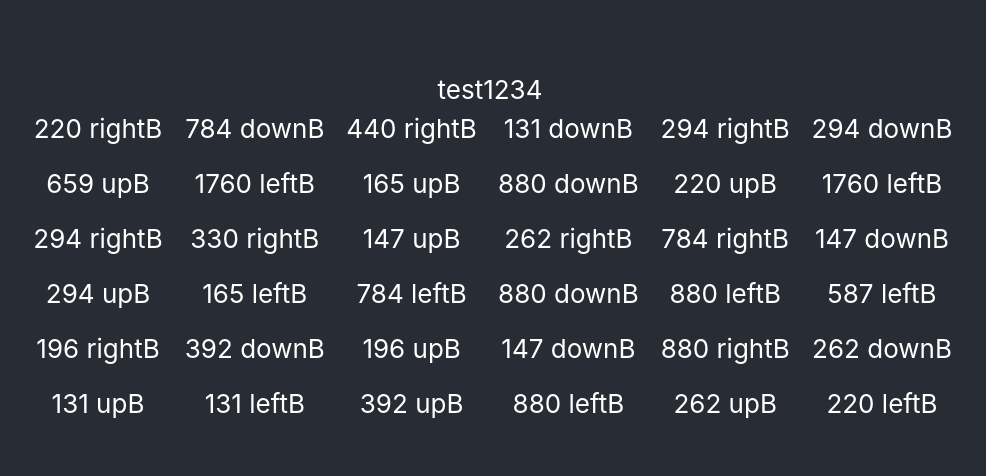
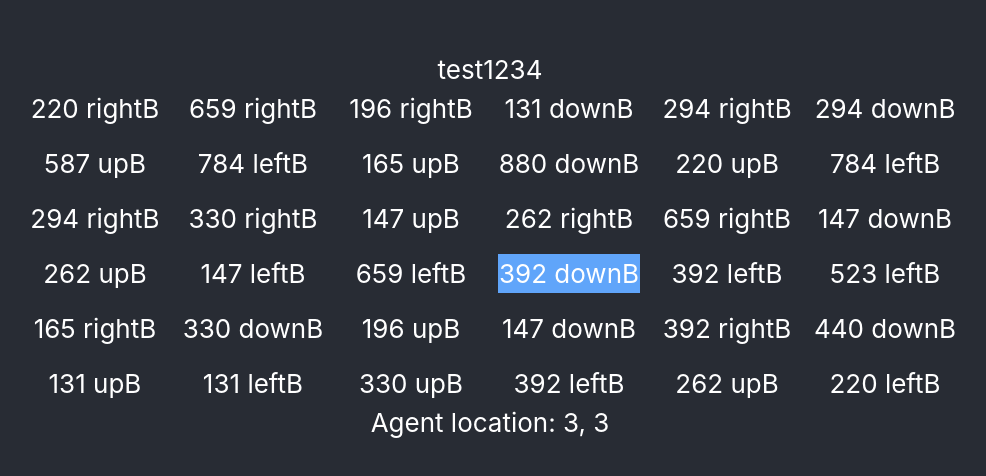
Before and after one commit to mreishus/electro, a React (Create React App) app: page / in a window 1280 px wide. Shown: the part 154-630 px from the top of the page, without its empty margins (150-1136 px from the left). Built offline with nearby package versions, Linux system fonts and the light colour scheme.

Commit message:
Let the agent play notes

```diff
--- a/package.json
+++ b/package.json
@@ -6,6 +6,7 @@
     "@testing-library/jest-dom": "^5.16.3",
     "@testing-library/react": "^12.1.4",
     "@testing-library/user-event": "^13.5.0",
+    "classnames": "^2.3.1",
     "react": "^17.0.2",
     "react-dom": "^17.0.2",
     "react-scripts": "5.0.0",
--- a/src/components/cell.js
+++ b/src/components/cell.js
@@ -1,13 +1,22 @@
 import React from "react";
+import classNames from "classnames";
 
 class Cell extends React.Component {
+  componentDidUpdate(prevProps) {
+    const { playNote, freq, active } = this.props;
+    if (!prevProps.active && active) {
+      playNote(freq);
+    }
+  }
   render() {
-    const {playNote, direction, freq} = this.props;
+    const { playNote, direction, freq, active } = this.props;
+    const divClass = classNames({
+      "bg-blue-400": active,
+    });
     return (
-      <div>
+      <div className={divClass}>
         {Math.round(freq)} {direction}
-        <button onClick={() => playNote(freq)}>
-          B</button>
+        <button onClick={() => playNote(freq)}>B</button>
       </div>
     );
   }
--- a/src/components/grid.js
+++ b/src/components/grid.js
@@ -19,7 +19,6 @@
   "D5",
   "E5",
   "G5",
-  "A6",
 ];
 const randomNote = () =>
   aMinorPentatonic[Math.floor(Math.random() * aMinorPentatonic.length)];
@@ -33,23 +32,48 @@
     this.audioCtx = new AudioContext();
     this.state = {
       grid: this.makeGrid(),
+      agent1: { loc: [0, 0] },
     };
   }
+
   componentWillMount() {
     this.scheduleTick();
   }
+
   componentWillUnmount() {
     clearTimeout(this.timer);
   }
 
   tick = () => {
     console.log("tick");
-    this.scheduleTick();
+
+    let { agent1, grid } = this.state;
+    let [x, y] = agent1.loc;
+
+    const dir = grid[y][x].direction;
+    switch (dir) {
+      case "left":
+        x -= 1;
+        break;
+      case "right":
+        x += 1;
+        break;
+      case "up":
+        y -= 1;
+        break;
+      case "down":
+        y += 1;
+        break;
+    }
+    x = (x + width) % width;
+    y = (y + height) % width;
+    agent1.loc = [x, y];
+    this.setState({ agent1 }, () => this.scheduleTick());
   };
 
   scheduleTick = () => {
     clearTimeout(this.timer);
-    this.timer = setTimeout(() => this.tick(), 1000);
+    this.timer = setTimeout(() => this.tick(), 180);
   };
 
   playNote = (freq) => {
@@ -69,20 +93,21 @@
     // Add low pass filter
     const filter = audioCtx.createBiquadFilter();
     filter.type = "lowpass";
-    filter.frequency.value = 1200;
-    filter.Q.value = 15;
+    filter.frequency.value = 2000;
+    filter.Q.value = 1;
     // Connect via filter
     osc.connect(filter);
     filter.connect(audioCtx.destination);
 
     osc.start();
-    osc.stop(audioCtx.currentTime + 0.24);
+    osc.stop(audioCtx.currentTime + 0.15);
     console.log("clicked");
   };
 
   makeGrid = () => {
     let directions = [
-      ["right", "down", "right", "down", "right", "down"],
+      //["right", "down", "right", "down", "right", "down"],
+      ["right", "right", "right", "down", "right", "down"],
       ["up", "left", "up", "down", "up", "left"],
       ["right", "right", "up", "right", "right", "down"],
       ["up", "left", "left", "down", "left", "left"],
@@ -106,8 +131,7 @@
   };
 
   render() {
-    const { grid } = this.state;
-    console.log(grid);
+    const { grid, agent1 } = this.state;
     return (
       <div>
         <div className="grid grid-cols-6 gap-4">
@@ -119,10 +143,14 @@
                   freq={grid[y][x].freq}
                   direction={grid[y][x].direction}
                   playNote={this.playNote}
+                  active={y == agent1.loc[0] && x == agent1.loc[1]}
                 />
               </div>
             ))
           )}
+        </div>
+        <div>
+          Agent location: {agent1.loc[0]}, {agent1.loc[1]}
         </div>
       </div>
     );
```
Also changed, not shown: 1 other file (tests, documents, lock files or other folders).
